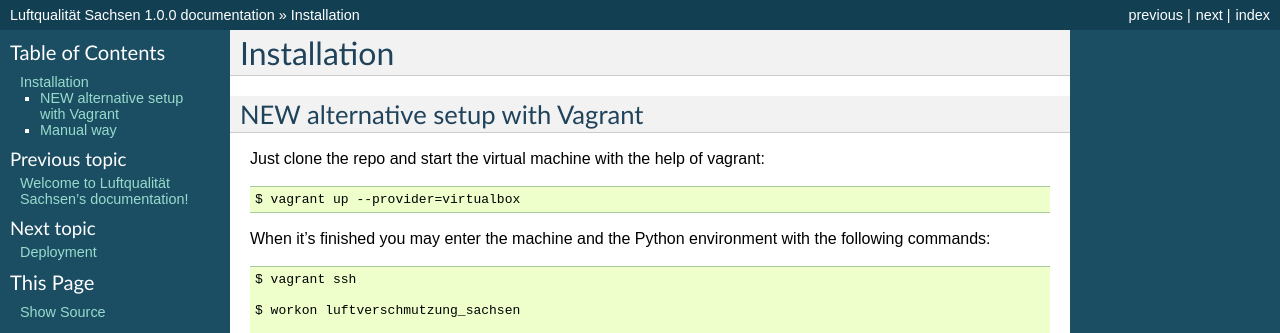
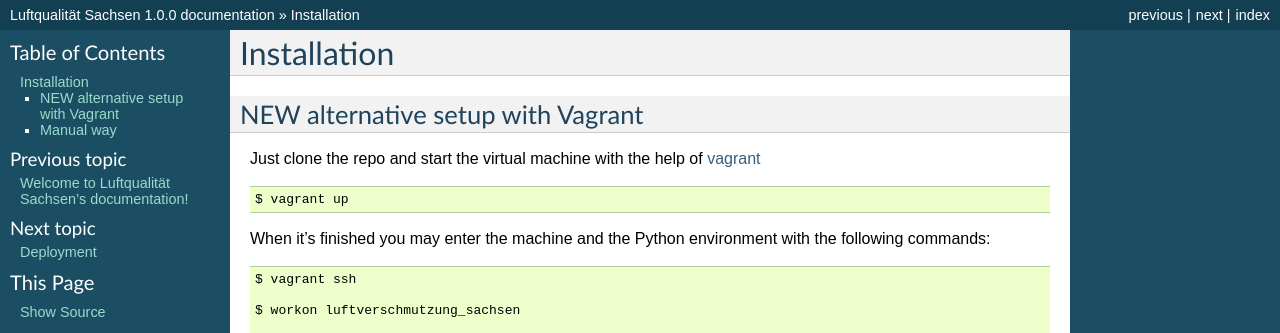
Before and after one commit to CodeforLeipzig/luftqualitaet_sachsen, a Sphinx documentation site: the page built from docs/installation.rst, in a window 1280 px wide. Shown: the top 333 px of the page. Built offline with Sphinx 7.4.7, drawn with Linux system fonts in a browser that asks for light colours.

Commit message:
changed base-image, small typos

```diff
--- a/docs/installation.rst
+++ b/docs/installation.rst
@@ -5,9 +5,9 @@ Installation
 NEW alternative setup with Vagrant
 ================================
 
-Just clone the repo and start the virtual machine with the help of vagrant::
+Just clone the repo and start the virtual machine with the help of `vagrant <https://vagrantup.com>`_ ::
 
-    $ vagrant up --provider=virtualbox
+    $ vagrant up
 
 When it's finished you may enter the machine and the Python environment with the following commands::
 
```
Also changed, not shown: 2 other files.
